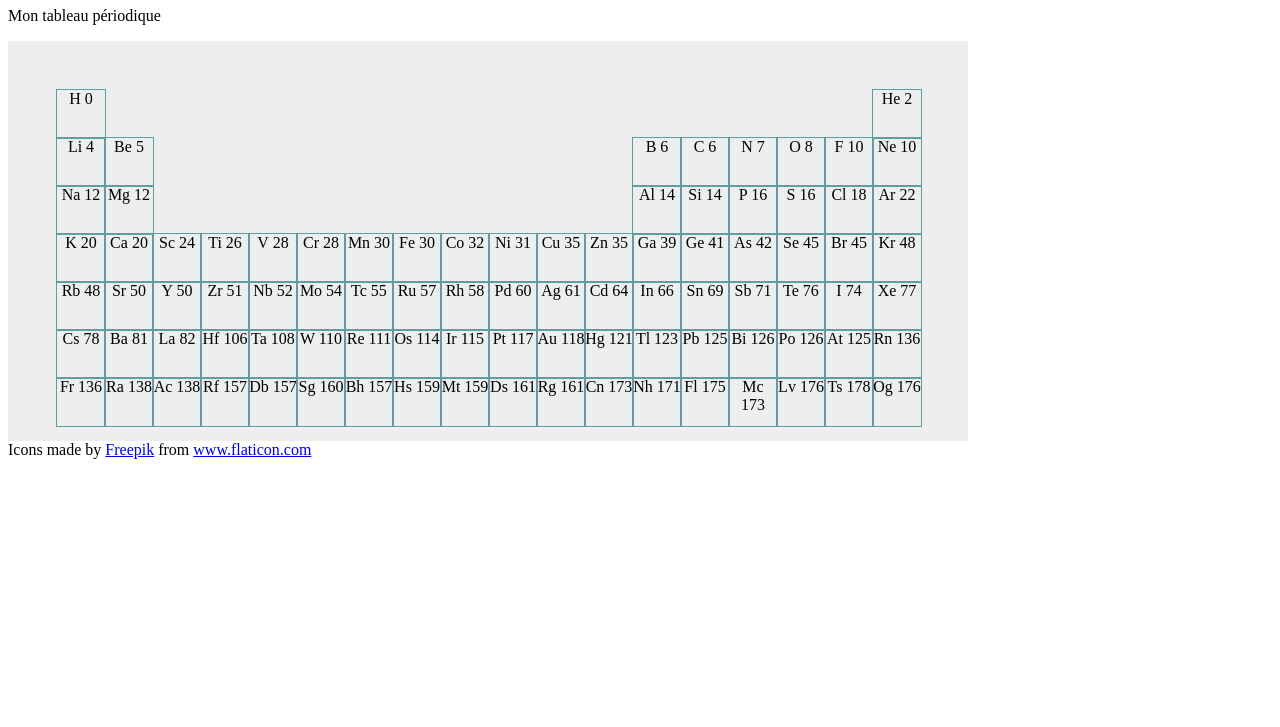
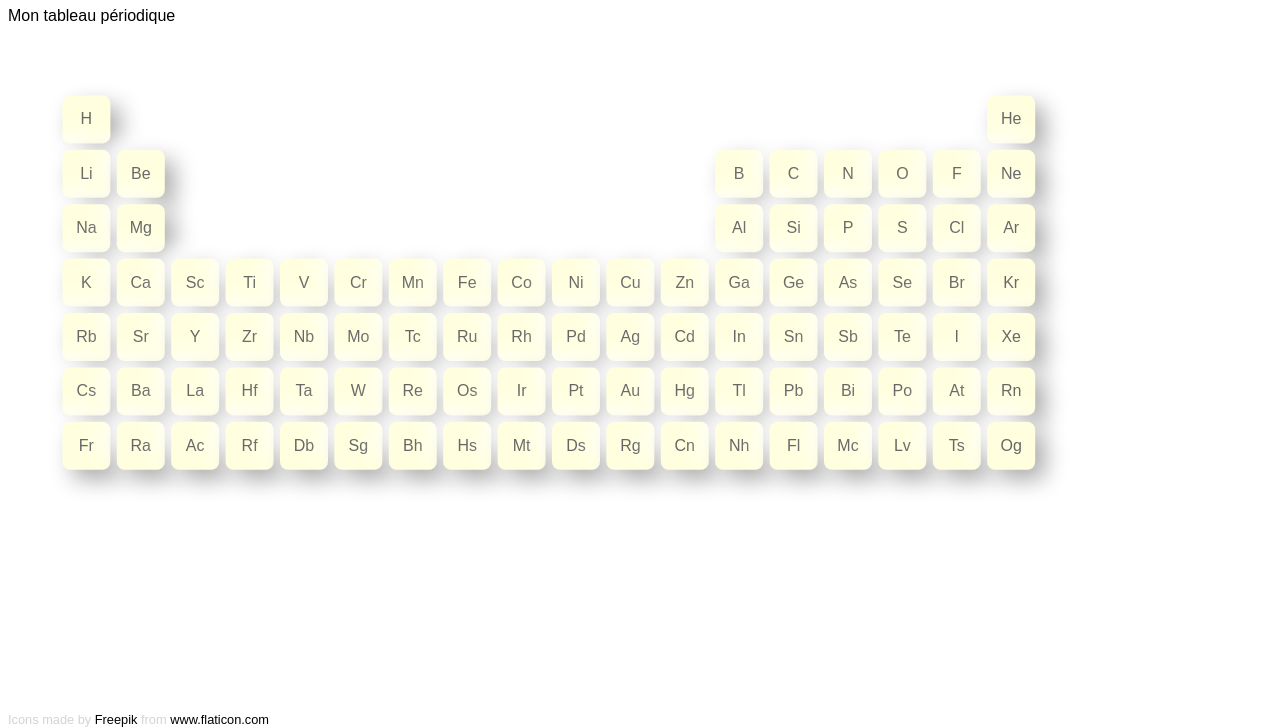
Before and after one commit to Wazteyck/TypeScript-formation, a website built with webpack: page front/src/index.html in a window 1280 px wide. Shown: the part 73-800 px from the top of the page. Built offline with nearby package versions, Linux system fonts and the light colour scheme; files whose address does not match are found by name.

Commit message:
dev: added style on table elements

```diff
--- a/front/src/Mendeleev.ts
+++ b/front/src/Mendeleev.ts
@@ -30,10 +30,10 @@ export class Mendeleev {
       .enter()
       .append("div")
       .style("transform", (d) => {
-        const x = d.Group * 3;
-        const y = d.Period * 3;
+        const x = d.Group * (3 + 0.4);
+        const y = d.Period * (3 + 0.4);
         return `translate(${x}em, ${y}em)`;
       })
-      .text((d) => d.Symbol + "\n" + d.NumberofNeutrons);
+      .text((d) => d.Symbol);
   }
 }
--- a/front/src/style.scss
+++ b/front/src/style.scss
@@ -1,13 +1,36 @@
+body {
+  font-family: sans-serif;
+}
+
 div.tableau {
   position: relative;
-    background-color: #eee;
   height: 25em;
   width: 60em;
   div {
     position: absolute;
-        border: 0.1em solid cadetblue;
     height: 3em;
     width: 3em;
     text-align: center;
+
+    border-radius: 0.5em;
+    background: lightyellow;
+    box-shadow: 10px 10px 22px #adadad, -10px -10px 22px #ffffff;
+
+    display: flex;
+    align-items: center;
+    justify-content: center;
+
+    color: #666;
   }
 }
+
+footer {
+  position: fixed;
+  bottom: 0;
+  font-size: 0.8em;
+  color: lightgray;
+  a {
+    text-decoration: none;
+    color: black;
+  }
+}
```
Lines whose indentation alone changed are shown as unchanged.
